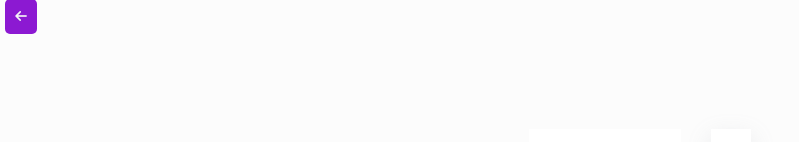
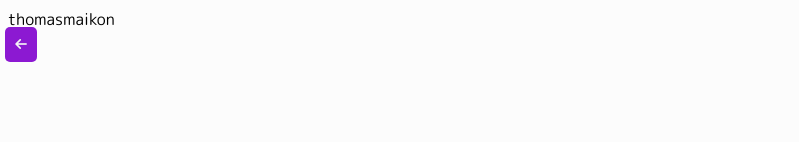
Before and after one commit to thomasmaikon/petize, an Angular app: page /perfil in a window 1280 px wide. Shown: the top 142 px of the page, without its empty margins (0-799 px from the left). Built offline with nearby package versions, Linux system fonts and the light colour scheme.

Commit message:
Fix: correcao de fonte

```diff
--- a/src/app/perfil/perfil.component.css
+++ b/src/app/perfil/perfil.component.css
@@ -24,6 +24,7 @@ img {
     flex-direction: column;
     max-height: 400px;
     background-color: #ffffff;
+    font-family: 'M PLUS Rounded 1c', Courier, monospace;
 }
 
 .informacoes {
--- a/src/app/perfil/perfil.component.html
+++ b/src/app/perfil/perfil.component.html
@@ -1,3 +1,4 @@
+<div>thomasmaikon</div>
 <div class="icon-box ">
     <button class="globalButtonStyle" (click)="retornarMenu()">
         <i class="fas fa-arrow-left"></i>
--- a/src/app/perfil/perfil.module.ts
+++ b/src/app/perfil/perfil.module.ts
@@ -6,6 +6,7 @@ import { PerfilDTO } from '../entidades/Usuario';
 import { RepositorioDTO } from '../entidades/Repositorio';
 import { ParserService } from '../service/parser.service';
 import { AlgoritmosService } from '../service/algoritmos.service';
+
 @NgModule({
   declarations: [
     PerfilComponent
```
